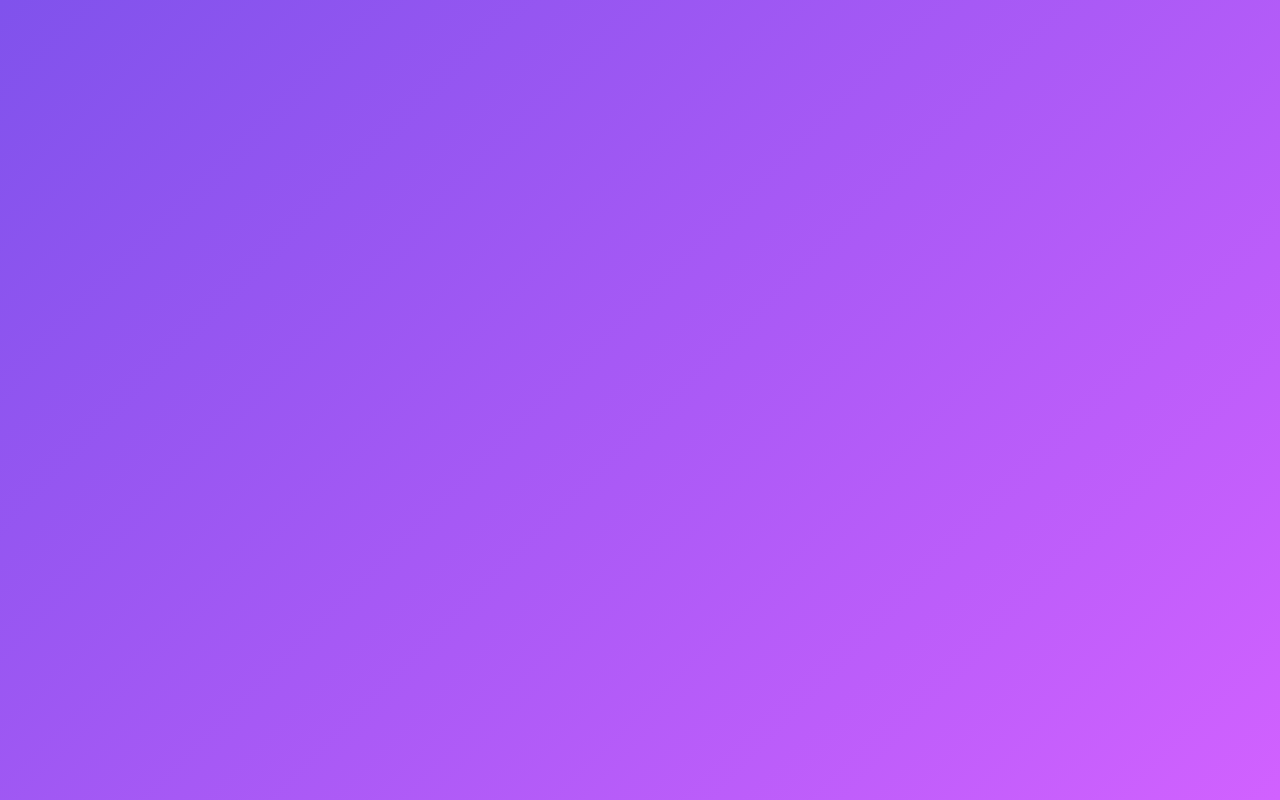
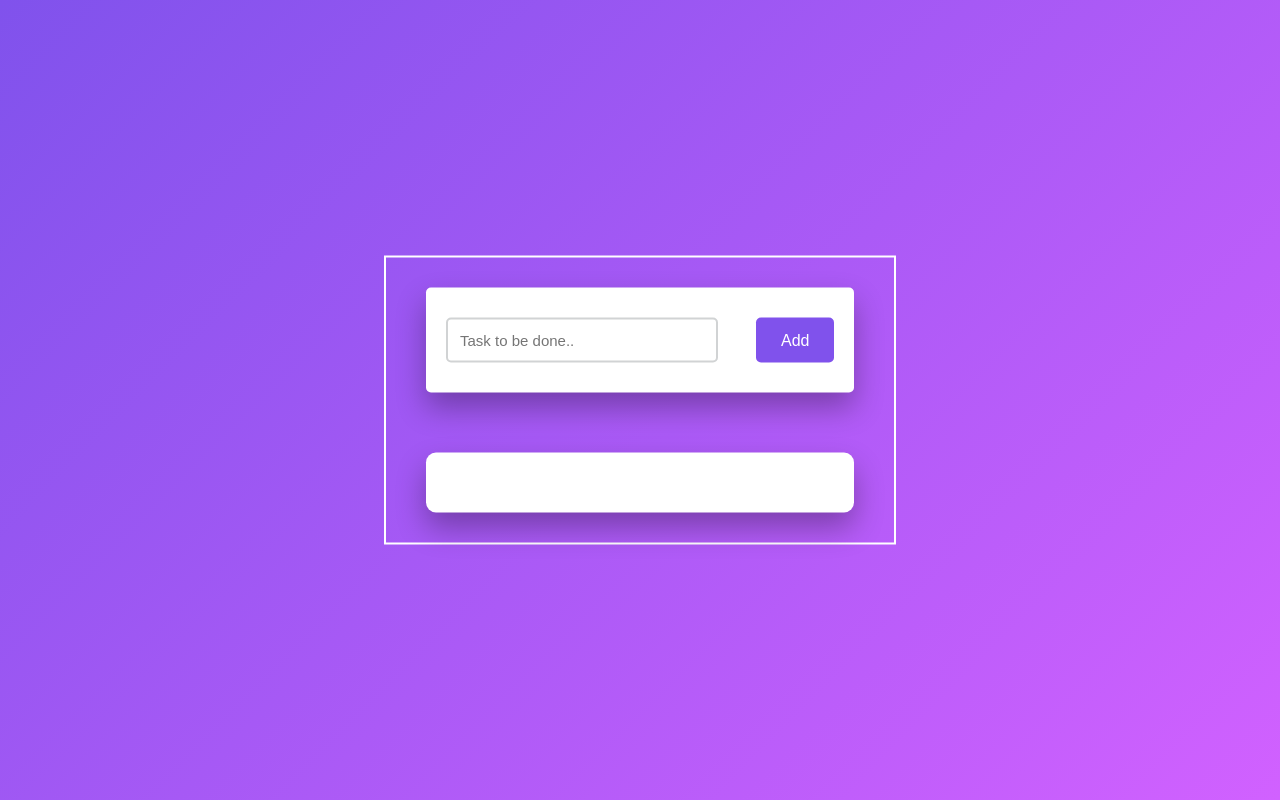
Before and after one commit to Amol7Developer/todo-List-app.io, a plain HTML site: page index.html in a window 1280 px wide. Drawn offline with Linux system fonts and the light colour scheme.

Commit message:
updated html, css and js file code

```diff
--- a/index.html
+++ b/index.html
@@ -4,7 +4,7 @@
     <meta charset="UTF-8">
     <meta http-equiv="X-UA-Compatible" content="IE=edge">
     <meta name="viewport" content="width=device-width, initial-scale=1.0">
-    <title>Todo List with LocalStorage</title>
+    <title>Todo List</title>
 
     <link rel="preconnect" href="https://fonts.googleapis.com">
     <link rel="preconnect" href="https://fonts.gstatic.com" crossorigin>
@@ -13,9 +13,15 @@
 
 </head>
 <body>
-    <main class="app">
+   <div class="container">
+        <div id="newtask">
+            <input type="text" placeholder="Task to be done..">
+            <button id="push">Add</button>
+        </div>
+        <div id="tasks">
 
-    </main>
+        </div>
+   </div>
 
 
     <script src="main.js"></script>
--- a/main.css
+++ b/main.css
@@ -16,4 +16,58 @@ body{
 .container{
     border: 2px solid white;
     width: 40%;
+    min-width: 450px;
+    position: absolute;
+    transform: translate(-50%, -50%);
+    top: 50%;
+    left: 50%;
+    padding: 30px 40px;
 }
+#newtask{
+    position: relative;
+    background-color: #ffffff;
+    padding: 30px 20px;
+    border-radius: 5px;
+    box-shadow: 0 15px 30px rgba(0, 0, 0, 0.3);
+}
+#newtask input{
+    width: 70%;
+    width: 70%;
+    height: 45px;
+    font-family:Arial, Helvetica, sans-serif;
+    font-size: 15px;
+    border: 2px solid #d1d3d4;
+    padding: 12px;
+    color: #111111;
+    font-weight: 500;
+    position: relative;
+    border-radius: 5px;
+}
+#newtask input:focus {
+    outline: none;
+    border-color: #8052ec;
+}
+
+#newtask button{
+    position: relative;
+    float: right;
+    width: 20%;
+    height: 45px;
+    border-radius: 5px;
+    font-family: Arial, Helvetica, sans-serif;
+    font-weight: 500;
+    font-size: 16px;
+    background-color: #8052ec;
+    border: none;
+    color: #ffffff;
+    cursor: pointer;
+}
+#tasks{
+    background-color: #ffffff;
+    padding: 30px 20px;
+    margin-top: 60px;
+    border-radius: 10px;
+    box-shadow: 0 15px 30px rgba(0, 0, 0, 0.3);
+    width: 100%;
+    position: relative;
+}
--- a/main.js
+++ b/main.js
@@ -0,0 +1,20 @@
+document.querySelector('#push').onclick = function(){
+    if(document.querySelector('#newtask input').value.length == 0){
+        alert("Please Enter a Task")
+    }
+    else{
+        document.querySelector('#tasks').innerHTML
+        +=`
+            <div class="task">
+                <span id="taskname">
+                    ${document.querySelector
+                    ('#newtask input').value}
+                </span>
+                <button class="delete">
+                <i class="far fa-trash-alt"></i>
+                </button>
+            </div>
+        `;
+    }
+
+}
```
